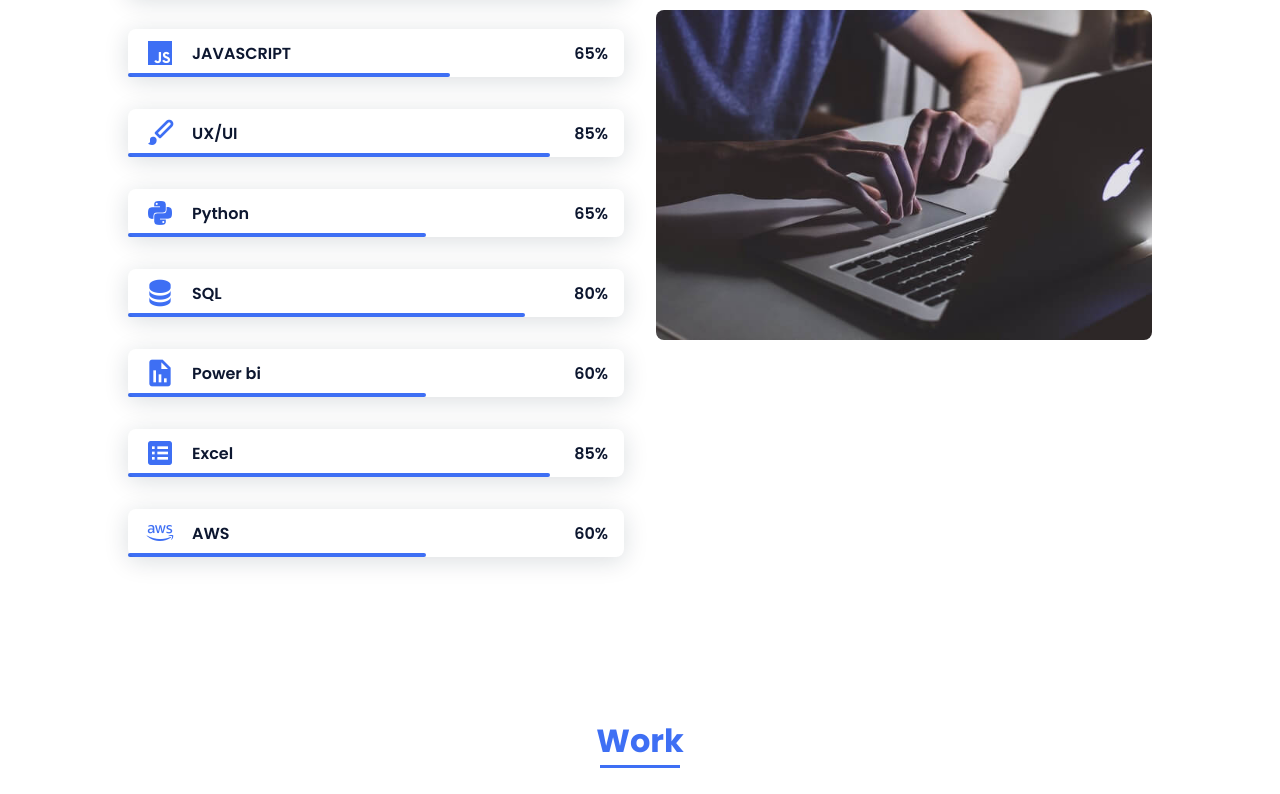
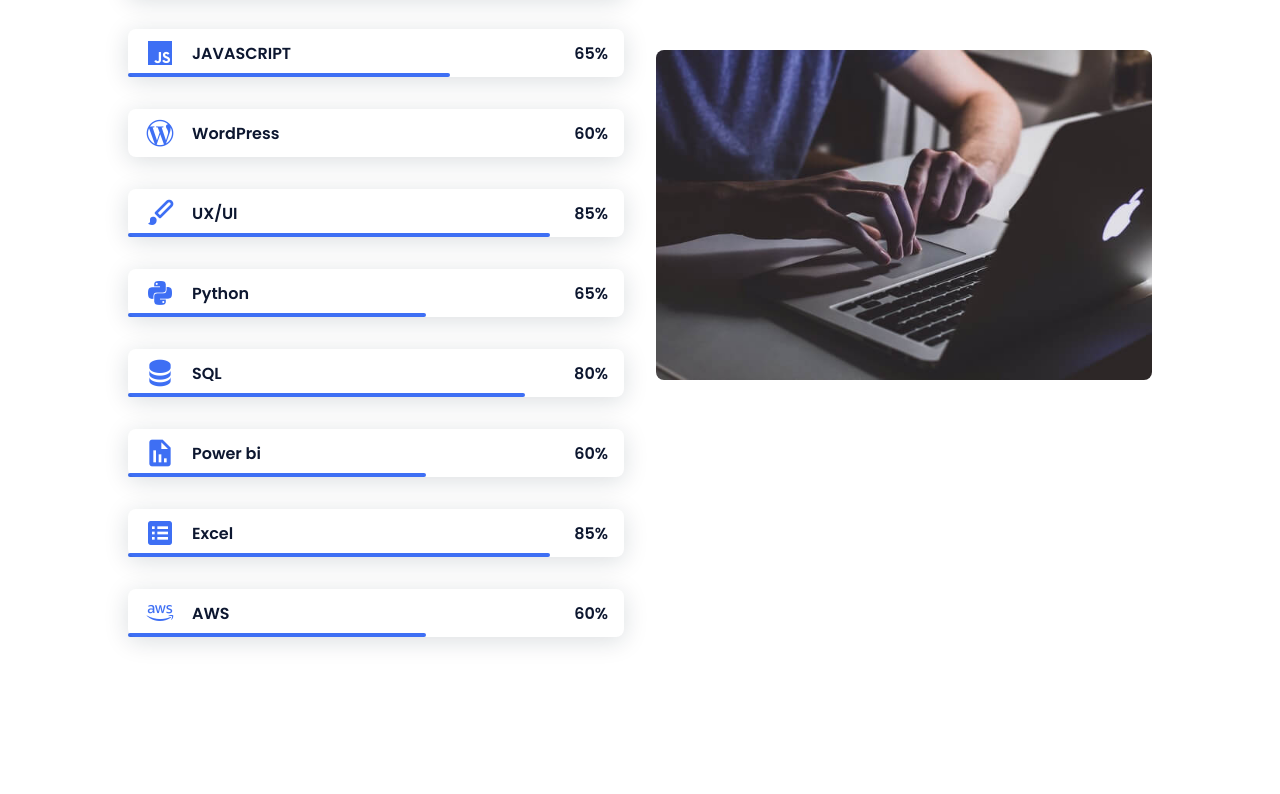
Before and after one commit to Julik0902/juli_portfolio, a plain HTML site: page index.html in a window 1280 px wide. Shown: the part 1663-2457 px from the top of the page. Drawn offline with nearby package versions, Linux system fonts and the light colour scheme.

Commit message:
Update index.html

```diff
--- a/index.html
+++ b/index.html
@@ -120,6 +120,18 @@
                             </div>
                             <div>
                                 <span class="skills__percentage">65%</span>
+                            </div>
+                        </div>
+                        <div class="skills__data">
+                            <div class="skills__names">
+                                <i class='bx bxl-wordpress skills__icon'></i>
+                                <span class="skills__name">WordPress</span>
+                            </div>
+                            <div class="skills__bar skills__wordpress">
+
+                            </div>
+                            <div>
+                                <span class="skills__percentage">60%</span>
                             </div>
                         </div>
                         <div class="skills__data">
```
